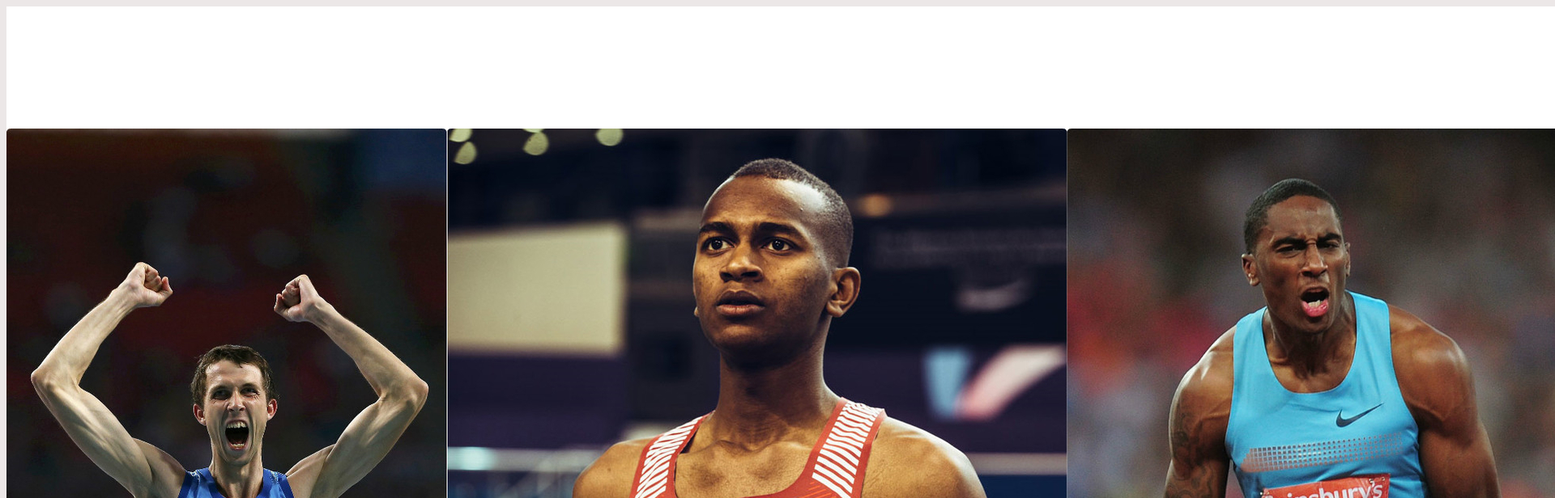
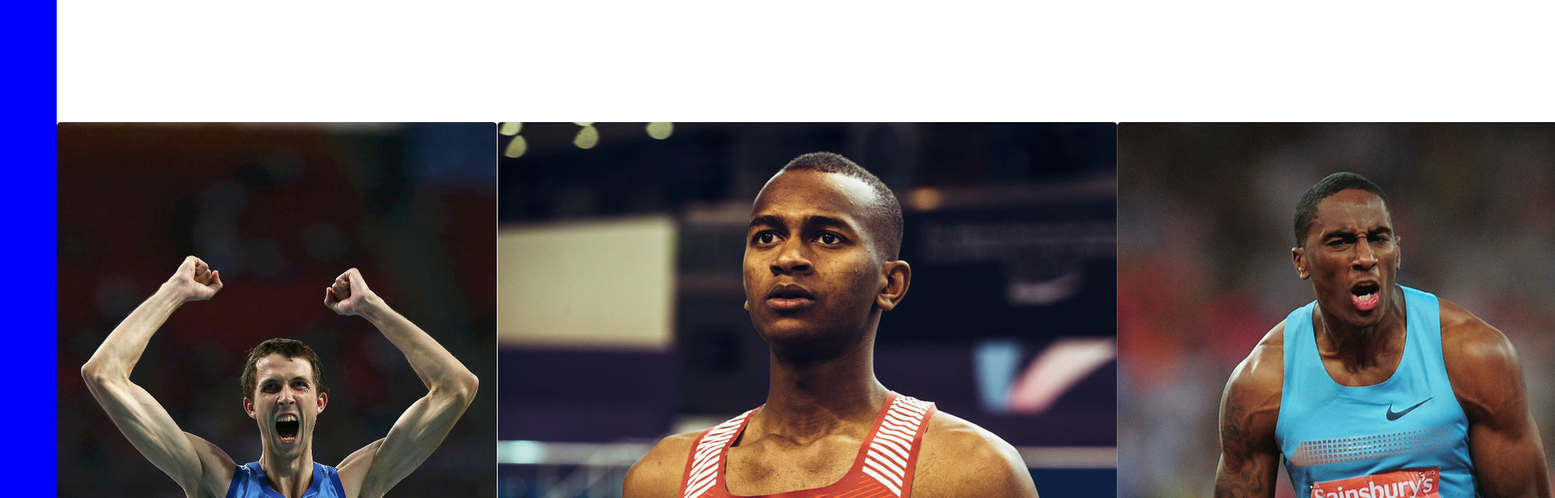
Before and after one commit to akintundejr4/Jumper-Central, a React app: page / in a window 1280 px wide. Shown: the top 616 px of the page at 81% size, 1920 px wide, since content can reach past the window. Built offline with nearby package versions, Linux system fonts and the light colour scheme.

Commit message:
react-bootstrap addition

```diff
--- a/package.json
+++ b/package.json
@@ -19,6 +19,7 @@
   "dependencies": {
     "node-sass": "^4.3.0",
     "react": "15.4.2",
+    "react-bootstrap": "^0.31.1",
     "react-dom": "15.4.2",
     "sass-loader": "^6.0.2"
   },
--- a/src/app.jsx
+++ b/src/app.jsx
@@ -1,12 +1,12 @@
 import React from 'react';
 import Test from './test.jsx';
 
-import '../styles/index.scss';
+import '../styles/styles.css';
 
 export default class App extends React.Component {
   render() {
     return (
-      <div>
+      <div id="container">
         <Test/>
         <h1>It Works!</h1>
         <p>This React AWESOME BRODY just works including <span className="redBg">module</span> local styles.</p>
--- a/src/template.html
+++ b/src/template.html
@@ -4,6 +4,8 @@
   <meta charset="utf-8">
   <title>React App</title>
   <meta name="viewport" content="width=device-width, initial-scale=1">
+  <!-- Latest compiled and minified CSS -->
+<link rel="stylesheet" href="https://maxcdn.bootstrapcdn.com/bootstrap/latest/css/bootstrap.min.css">
 </head>
 <body>
   <div class="container">
--- a/src/test.jsx
+++ b/src/test.jsx
@@ -2,6 +2,7 @@
 import '../styles/index.scss';
 
 export default class Test extends React.Component {
+
     render() {
         return (
             <div id="container">
@@ -19,5 +20,4 @@
         )
     }
 
-
 }
--- /dev/null
+++ b/styles/styles.css
@@ -0,0 +1,4 @@
+
+ body {
+     background-color: blue;
+ }
```
Also changed, not shown: styles/index.scss (line endings or trailing spaces). Lines whose indentation alone changed are shown as unchanged.
